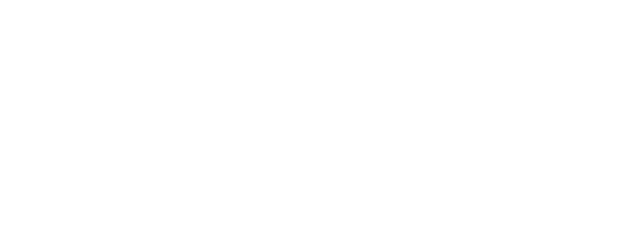
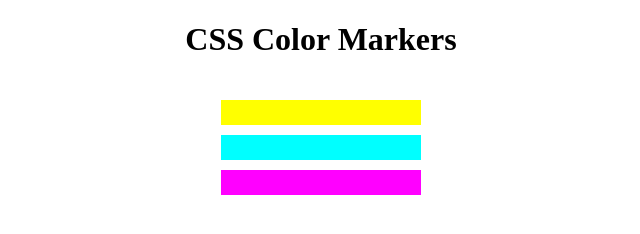
Before and after one commit to guillegiuu/Markers_Colors, a plain HTML site: page index.html in a window 1280 px wide. Shown: the whole page, without its empty margins (319-959 px from the left). Drawn offline with Linux system fonts and the light colour scheme.

Commit message:
SegundaMod_2

```diff
--- a/index.html
+++ b/index.html
@@ -1,12 +1,23 @@
 <!DOCTYPE html>
 <html lang="en">
+
 <head>
   <meta charset="UTF-8">
   <meta http-equiv="X-UA-Compatible" content="IE=edge">
   <meta name="viewport" content="width=device-width, initial-scale=1.0">
-  <title>Document</title>
+  <link rel="stylesheet" href="style.css">
+  <title>Resaltadores</title>
 </head>
+
 <body>
+  <h1>CSS Color Markers</h1>
+  <!--Contenedor_Padre-->
+  <div class="contenedor">
+    <!--Marcadores_Color -->
+    <div class="marcador uno"></div>
+    <div class="marcador dos"></div>
+    <div class="marcador tres"></div>
+  </div>
+</body>
 
-</body>
 </html>
--- a/style.css
+++ b/style.css
@@ -0,0 +1,31 @@
+/*Selectores*/
+h1 {
+  text-align: center;
+}
+
+/*Clases*/
+.contenedor {
+  background-color: rgb(255, 255, 255);
+  padding: 10px 0;
+}
+
+
+.marcador {
+  height: 25px;
+  width: 200px;
+  margin: 10px auto;
+}
+
+/*Marcador 1*/
+.uno {
+  background-color: rgb(255, 255, 0);
+}
+
+/*Marcador 2*/
+.dos {
+  background: rgb(0, 255, 255);
+}
+
+.tres {
+  background: rgb(255, 0, 255);
+}
```
